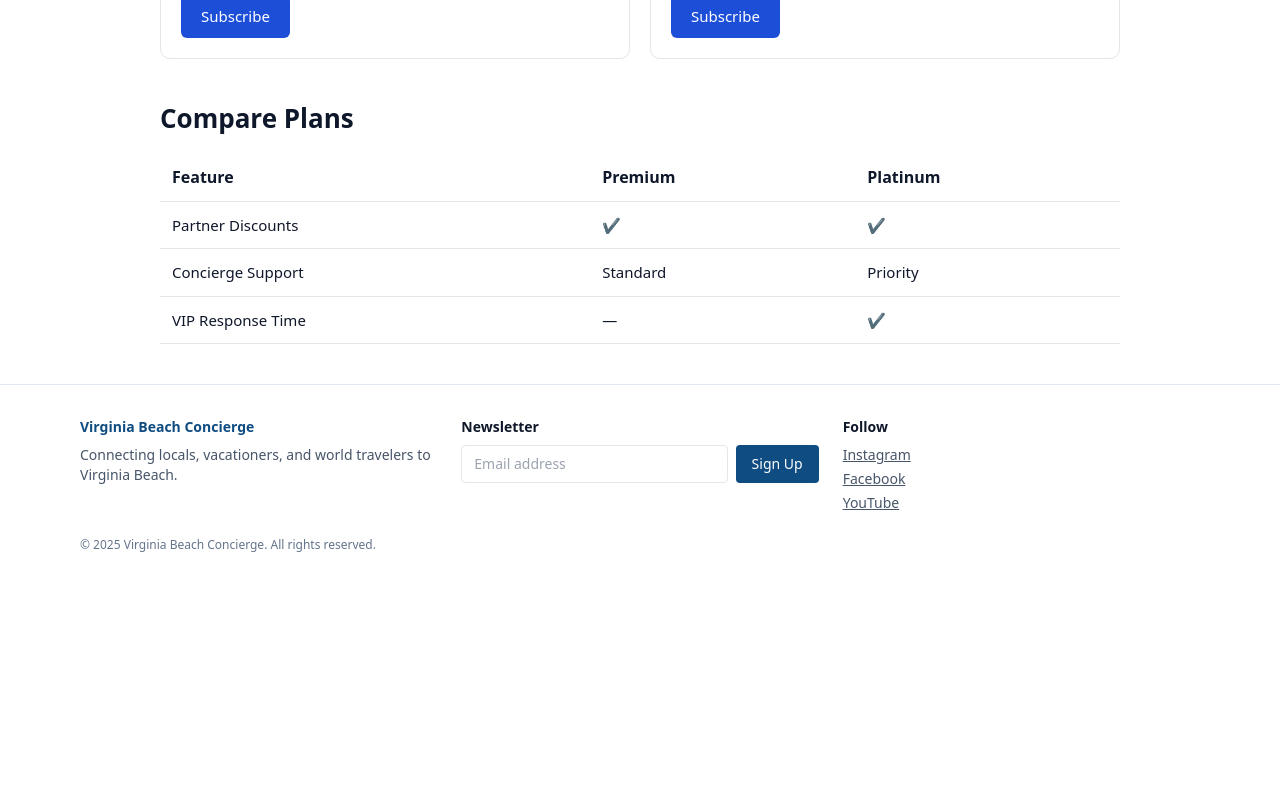
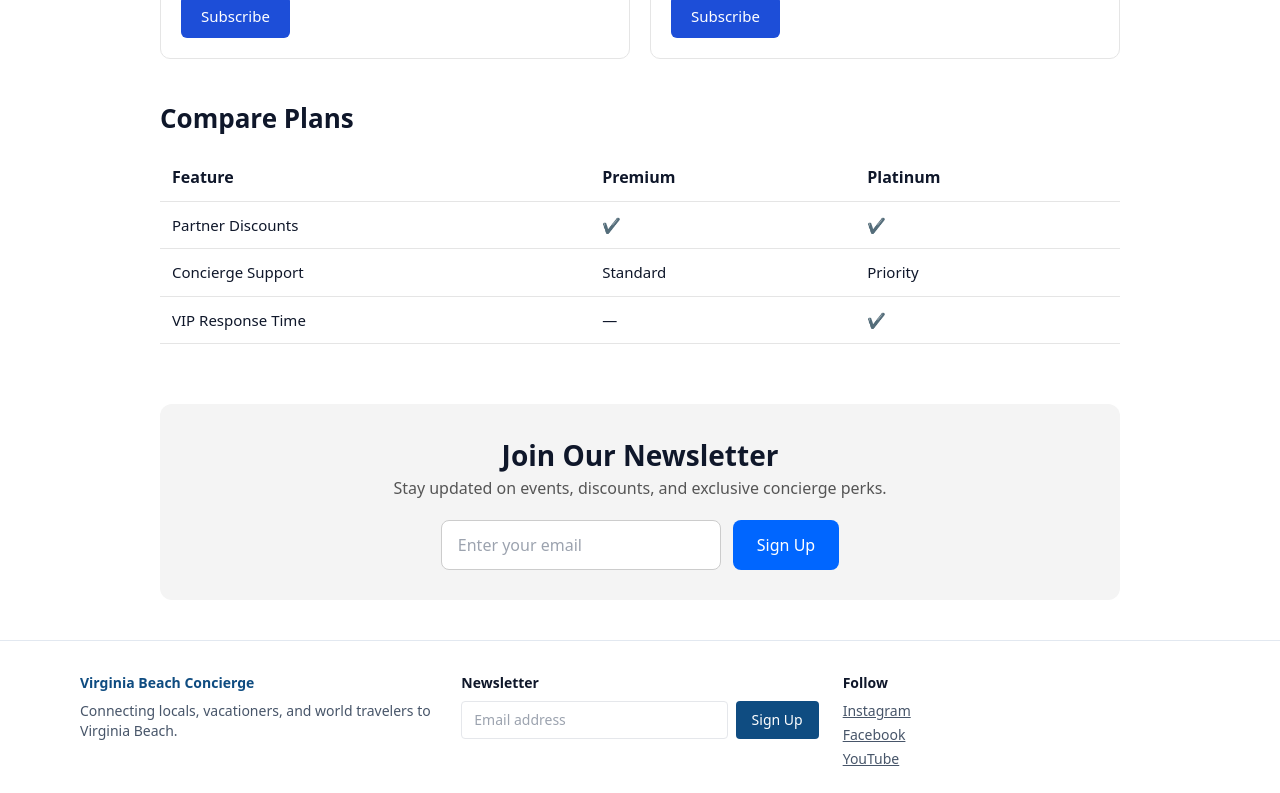
Before and after one commit to foretechleaders/Concierge-Start, a React (Vite) app: page /services in a window 1280 px wide. Shown: the part 395-1188 px from the top of the page. Before the commit the page ends 980 px from the top, so only its background shows below. Built offline with nearby package versions, Linux system fonts and the light colour scheme.

Commit message:
Update services page with newsletter

```diff
--- a/src/pages/Account.jsx
+++ b/src/pages/Account.jsx
@@ -1,16 +1,27 @@
 import React, { useEffect, useState } from "react";
+import { useNavigate } from "react-router-dom";
 
 export default function Account() {
   const [customerId, setCustomerId] = useState(null);
+  const [loading, setLoading] = useState(true);
+  const navigate = useNavigate();
 
+  // Load Stripe customer ID from local storage
   useEffect(() => {
     const stored = localStorage.getItem("stripeCustomerId");
-    if (stored) setCustomerId(stored);
-  }, []);
+    if (!stored) {
+      // If the user is not subscribed, redirect to services
+      navigate("/services");
+      return;
+    }
 
-  const openPortal = async () => {
+    setCustomerId(stored);
+    setLoading(false);
+  }, [navigate]);
+
+  const handlePortal = async () => {
     if (!customerId) {
-      alert("No Stripe customer found.");
+      alert("No subscription found.");
       return;
     }
 
@@ -24,28 +35,24 @@ export default function Account() {
 
     const data = await res.json();
 
-    if (data.url) {
+    if (data?.url) {
       window.location.href = data.url;
     } else {
-      alert("Portal error: " + data.error);
+      alert("Unable to open billing portal: " + data.error);
     }
   };
 
+  if (loading) return <p>Loading your account...</p>;
+
   return (
     <div className="services-page">
-      <h1 className="page-title">Your Account</h1>
+      <h1 className="page-title">My Account</h1>
 
-      {!customerId ? (
-        <p>You do not have an active subscription.</p>
-      ) : (
-        <>
-          <p>Manage your subscription, payment methods, and invoices.</p>
+      <p>Your subscription is active.</p>
 
-          <button className="subscribe-btn" onClick={openPortal}>
-            Manage Billing
-          </button>
-        </>
-      )}
+      <button className="subscribe-btn" onClick={handlePortal}>
+        Manage Billing
+      </button>
     </div>
   );
 }
--- /dev/null
+++ b/src/pages/Navbar.jsx
@@ -0,0 +1,31 @@
+import React, { useEffect, useState } from "react";
+
+export default function Navbar() {
+  const [session, setSession] = useState(null);
+
+  useEffect(() => {
+    const stored = localStorage.getItem("vb_session");
+    if (stored) setSession(JSON.parse(stored));
+  }, []);
+
+  return (
+    <nav className="navbar">
+      {/* Existing nav items here */}
+
+      <div className="nav-right">
+        {!session ? (
+          <a
+            href="/.netlify/functions/createPortal?login=true"
+            className="login-btn"
+          >
+            Log In
+          </a>
+        ) : (
+          <a href="/account" className="account-btn">
+            My Account
+          </a>
+        )}
+      </div>
+    </nav>
+  );
+}
--- a/src/pages/Services.jsx
+++ b/src/pages/Services.jsx
@@ -14,6 +14,7 @@ const PRICE_IDS = {
 
 export default function Services() {
   const [isYearly, setIsYearly] = useState(false);
+  const [submitted, setSubmitted] = useState(false);
 
   const handleSubscribe = async (planKey) => {
     try {
@@ -67,6 +68,7 @@ export default function Services() {
 
       <div className="plans-container">
 
+        {/* Premium Plan */}
         <div className="plan-card">
           <h2>Premium</h2>
           <p>Save 10% on partners</p>
@@ -83,6 +85,7 @@ export default function Services() {
           </button>
         </div>
 
+        {/* Platinum Plan */}
         <div className="plan-card">
           <h2>Platinum</h2>
           <p>Priority concierge support</p>
@@ -130,6 +133,50 @@ export default function Services() {
         </tbody>
       </table>
 
+      {/* ------------------------ */}
+      {/*  Newsletter Section      */}
+      {/* ------------------------ */}
+      <div className="newsletter-section">
+        <h2 className="newsletter-title">Join Our Newsletter</h2>
+        <p className="newsletter-subtext">
+          Stay updated on events, discounts, and exclusive concierge perks.
+        </p>
+
+        {submitted ? (
+          <p className="newsletter-success">
+            🎉 Thank you for subscribing!
+          </p>
+        ) : (
+          <form
+            name="newsletter"
+            method="POST"
+            data-netlify="true"
+            className="newsletter-form"
+            onSubmit={() => setSubmitted(true)}
+          >
+            {/* Required hidden input for Netlify detection */}
+            <input type="hidden" name="form-name" value="newsletter" />
+
+            <input
+              type="email"
+              name="email"
+              placeholder="Enter your email"
+              required
+              className="newsletter-input"
+            />
+
+            <button type="submit" className="newsletter-button">
+              Sign Up
+            </button>
+          </form>
+        )}
+      </div>
+
+      {/* Hidden form for Netlify build parsing */}
+      <form name="newsletter" netlify netlify-honeypot="bot-field" hidden>
+        <input type="email" name="email" />
+      </form>
+
     </div>
   );
 }
--- a/src/styles.css
+++ b/src/styles.css
@@ -107,3 +107,57 @@
 .compare-table td {
   font-size: 15px;
 }
+
+.newsletter-section {
+  margin-top: 60px;
+  text-align: center;
+  padding: 30px;
+  background: #f4f4f4;
+  border-radius: 12px;
+}
+
+.newsletter-title {
+  font-size: 28px;
+  font-weight: bold;
+}
+
+.newsletter-subtext {
+  margin-bottom: 20px;
+  color: #555;
+  font-size: 16px;
+}
+
+.newsletter-form {
+  display: flex;
+  justify-content: center;
+  gap: 12px;
+  flex-wrap: wrap;
+}
+
+.newsletter-input {
+  padding: 12px 16px;
+  width: 280px;
+  border: 1px solid #ccc;
+  border-radius: 8px;
+  font-size: 16px;
+}
+
+.newsletter-button {
+  padding: 12px 24px;
+  background: #0066ff;
+  color: white;
+  border: none;
+  border-radius: 8px;
+  cursor: pointer;
+  font-size: 16px;
+}
+
+.newsletter-button:hover {
+  background: #004fcc;
+}
+
+.newsletter-success {
+  font-size: 18px;
+  color: green;
+  font-weight: bold;
+}
```
Also changed, not shown: 1 other file (tests, documents, lock files or other folders).
